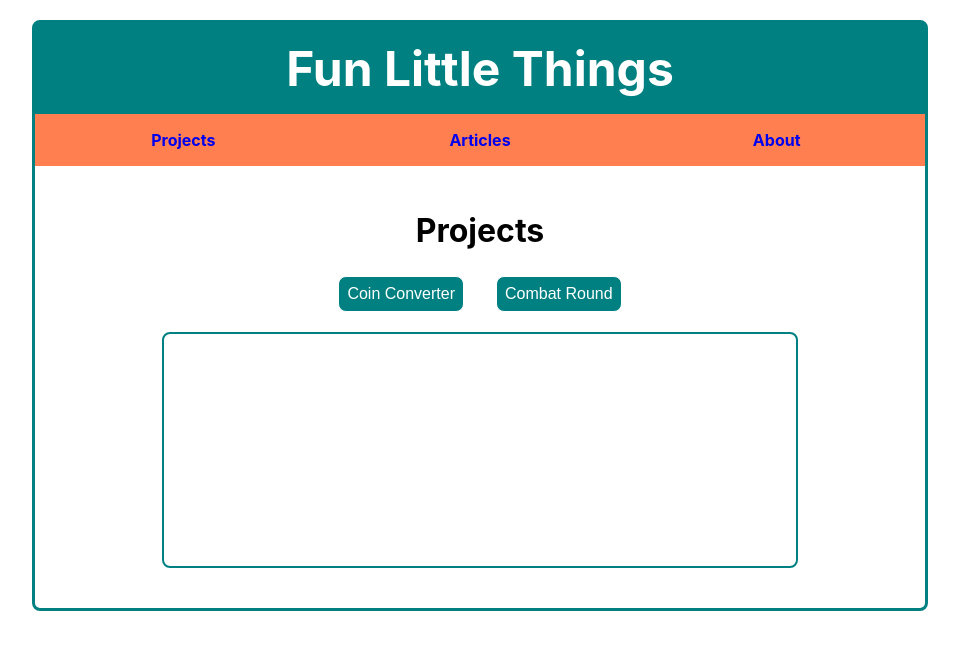
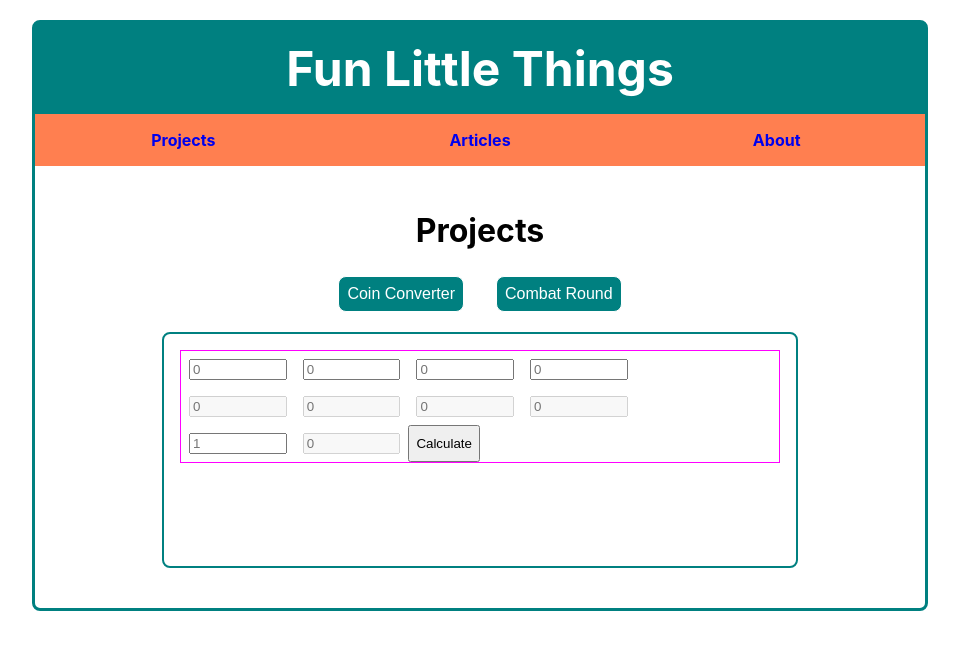
Before and after one commit to crizzo16/my-portfolio, a React (Create React App) app: page / in a window 1280 px wide. Shown: the top 650 px of the page, without its empty margins (160-1119 px from the left). Built offline with nearby package versions, Linux system fonts and the light colour scheme.

Commit message:
Deploy to Github Pages

```diff
--- a/src/About.js
+++ b/src/About.js
@@ -1,16 +1,28 @@
-import React from "react"
+import React from "react";
 
 function About(props) {
   return (
     <div className="row">
       <div className="col l8 s12">
-          <p>Technically from the Midwest, Celia has spent most of her life in California. </p>
+        <p>
+          Raised in central California, Celia has always enjoyed logic puzzles
+          and figuring things out, even if she hadn't discovered coding yet. At
+          the University of Puget Sound, she decided to do a Computer Science
+          minor, but from "Hello World!" was immediately entranced. Switching to
+          a coding major, she finished her university days with Mathematics and
+          French minors.
+          <br />
+          After university, Celia decided to augment her coding skills with a
+          web development course through UC Davis Extension. This help her get in tough with her artistic side, as she really enjoyed the intersection between making a website look great while also being well-coded.
+          <br />
+          Outside of coding, Celia enjoys crafting in a variety of disciplines from sewing to using a laser cutter. During the first year of the pandemic, she put this skill to good use creating masks for friends and family. She also deeply enjoys board games and TTRPGs, especially those that allow for cooperative play.
+        </p>
       </div>
       <div className="col l4 s12">
-          <img className="about-img" src="logo192.png" />
+        <img className="about-img" src="logo192.png" />
       </div>
     </div>
-  )
+  );
 }
 
 export default About;
--- a/src/Projects.js
+++ b/src/Projects.js
@@ -1,6 +1,7 @@
 import React, { Component } from "react";
 import Thumbnail from "./Thumbnail.js"; // Import the Thumbnail component
 import ProjectCard from "./ProjectCard.js";
+import CoinConverter from "./components/dnd-components/CoinConverter.js";
 import "./App.css";
 
 class Projects extends Component {
@@ -15,7 +16,9 @@ class Projects extends Component {
             <ProjectCard title="Coin Converter" />
             <ProjectCard title="Combat Round" />
         </div>
-        <div className="mini-projects"></div>
+        <div className="mini-projects">
+          <CoinConverter />
+        </div>
       </div>
     );
   }
--- /dev/null
+++ b/src/components/dnd-components/CoinConverter.js
@@ -0,0 +1,78 @@
+import React, {Component} from "react";
+import "./dnd.css";
+
+
+class CoinConverter extends Component {
+    calculateCoins() {
+        //Grab and parse coins from the inputs
+        const coinage = ["copper", "silver", "gold", "platinum"];
+        const copperFactor = [1, 10, 100, 1000];
+        let totalCopper = 0;
+        let inputCoins = [];
+        const players = document.getElementById("num-people").value;
+        coinage.forEach((value, index) => {
+            const tempName = "input-" + value;
+            if (isNaN(parseInt(document.getElementById(tempName).value))) {
+                inputCoins.push(0);
+            } else {
+                inputCoins.push(parseInt(document.getElementById(tempName).value));
+                totalCopper += inputCoins[index]*copperFactor[index];
+            }
+        });
+
+        // Calculate individual share
+        let share = Math.floor(totalCopper/players);
+        const remainder = totalCopper - (share*players);
+
+        //Calculate it back into reasonable coins
+        let shareFull = [];
+        let temp;
+        for (let i = copperFactor.length-1; i >= 0; i--) {
+            console.log("Share: ", share);
+            console.log("Value: ", copperFactor[i]);
+            if (share >= copperFactor[i]) {
+                temp = Math.floor(share/copperFactor[i]);
+                shareFull.unshift(temp);
+                share -= temp*copperFactor[i];
+            } else {
+                shareFull.unshift(0);
+            }
+        }
+
+        console.log("Share Full Length: ", shareFull.length);
+
+        // Display it again
+        shareFull.forEach((value, index) => {
+            const tempName = "output-" + coinage[index];
+            document.getElementById(tempName).value = value;
+        });
+        document.getElementById("output-remainder").value = remainder;
+    }
+
+
+    render() {
+        return (
+            <div className="border-magenta project-frame">
+                <div className="row">
+                    <input id="input-copper" className="coin-field" type="number" placeholder="0" />
+                    <input id="input-silver" className="coin-field" type="number" placeholder="0" />
+                    <input id="input-gold" className="coin-field" type="number" placeholder="0" />
+                    <input id="input-platinum" className="coin-field" type="number" placeholder="0" />
+                </div>
+                <div className="row">
+                    <input id="output-copper" disabled className="coin-field" type="number" placeholder="0" />
+                    <input id="output-silver" disabled className="coin-field" type="number" placeholder="0" />
+                    <input id="output-gold" disabled className="coin-field" type="number" placeholder="0" />
+                    <input id="output-platinum" disabled className="coin-field" type="number" placeholder="0" />
+                </div>
+                <div className="row">
+                    <input id="num-people" className="coin-field" type="number" placeholder="1" />
+                    <input id="output-remainder" disabled className="coin-field" type="number" placeholder="0" />
+                    <button id="coin-submit" onClick={this.calculateCoins}>Calculate</button>
+                </div>
+            </div>
+        );
+    }
+}
+
+export default CoinConverter;
--- /dev/null
+++ b/src/components/dnd-components/dnd.css
@@ -0,0 +1,13 @@
+.border-magenta {
+    border: 1px solid magenta;
+}
+
+.row {
+    display: flex;
+    flex-wrap: nowrap;
+}
+
+.coin-field {
+    width: 15%;
+    margin: 8px;
+}
```
Also changed, not shown: package.json (+7 -1 lines), src/components/test.js (added), 1 other file (tests, documents, lock files or other folders).
